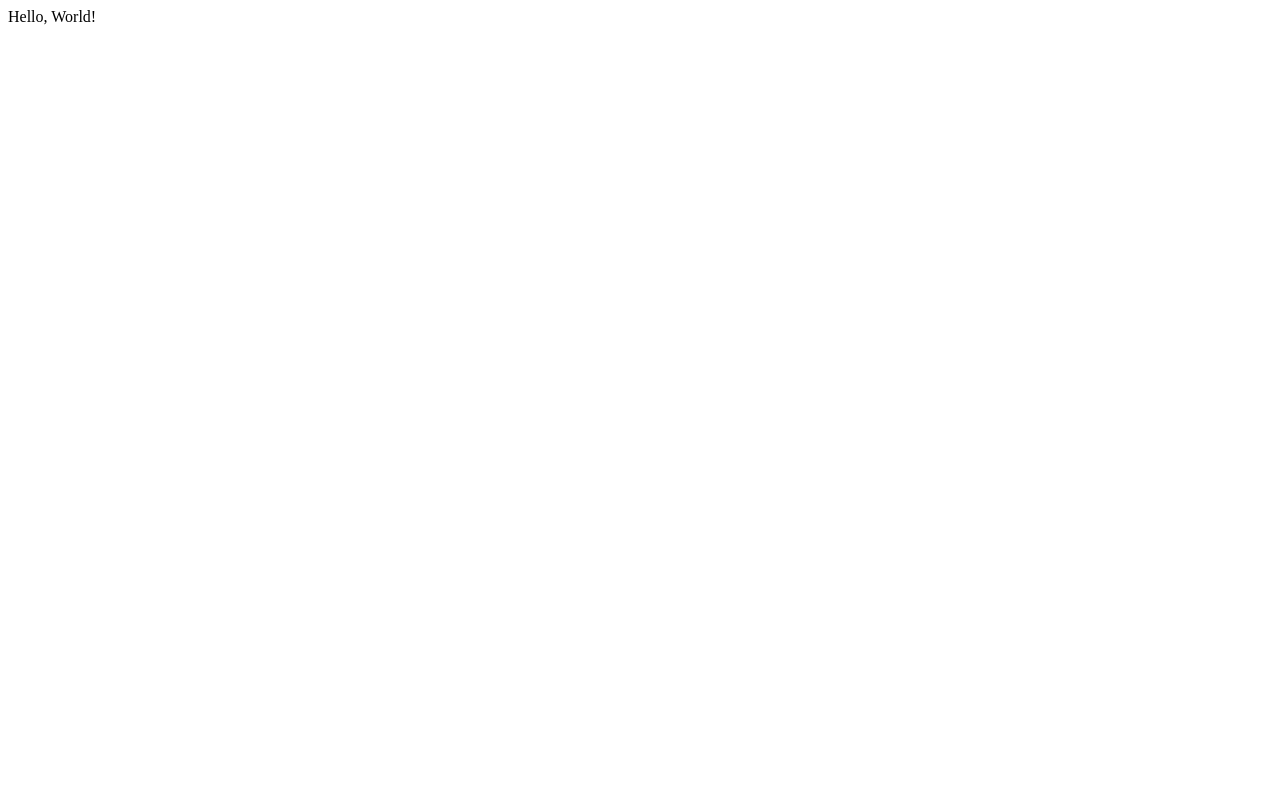
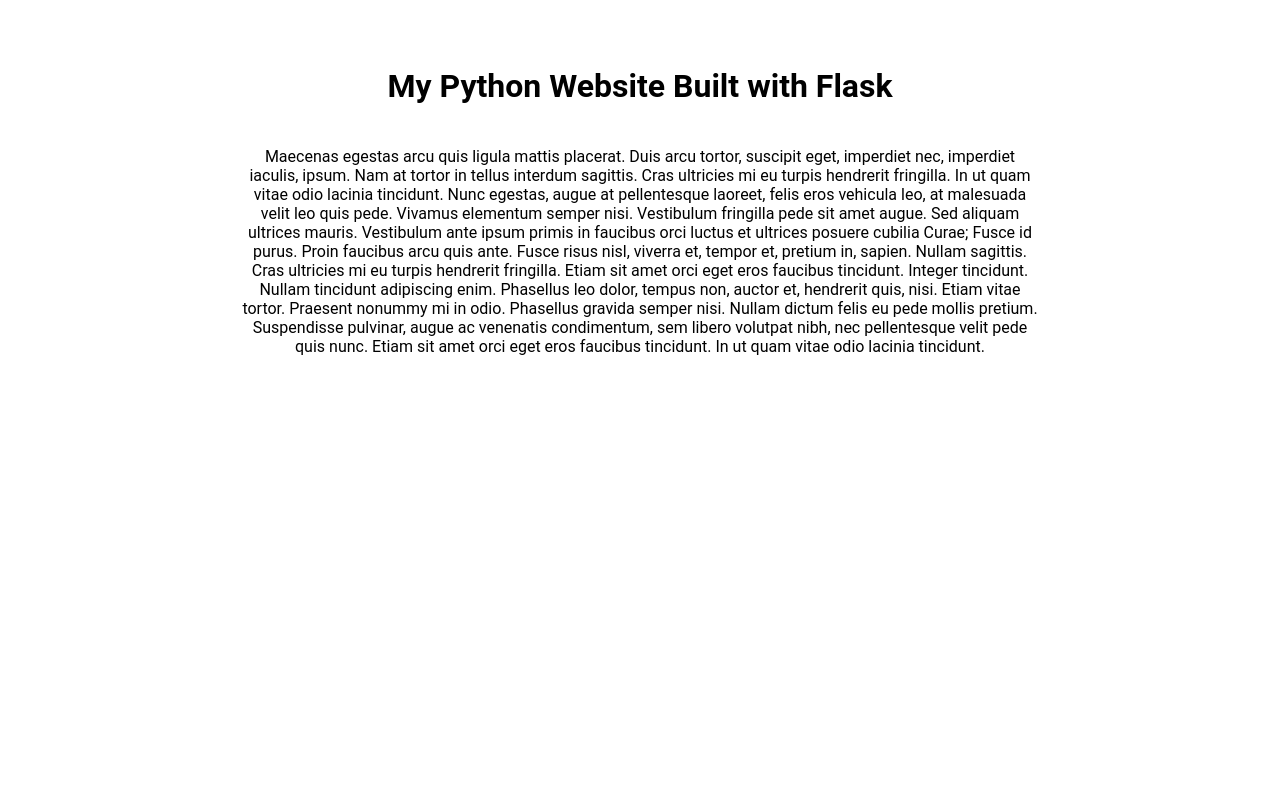
Before and after one commit to rindoshingen/Python-with-Flask, a Flask app: page / in a window 1280 px wide. Before the commit the page is almost empty. Run offline with Flask 3, Linux system fonts and the light colour scheme.

Commit message:
Did some basic styling.

```diff
--- a/app.py
+++ b/app.py
@@ -1,11 +1,11 @@
-from flask import Flask
+from flask import Flask, render_template
 
 app = Flask(__name__)
 
 
 @app.route('/')
 def hello_world():
-  return 'Hello, World!'
+  return render_template('home.html')
 
 
 if __name__ == '__main__':
--- a/templates/home.html
+++ b/templates/home.html
@@ -5,10 +5,53 @@
   <meta http-equiv="X-UA-Compatible" content="IE=edge">
   <meta name="viewport" content="width=device-width, initial-scale=1.0">
   <title>Python with Flask</title>
+  <style>
+    body {
+      font-family: Roboto;
+      font-size: 1rem;
+    }
+
+    .main-content {
+      display: flex;
+      flex-direction: column;
+      justify-content: center;
+      padding: 2rem;
+    }
+
+    .main-inner {
+      margin: 0 auto;
+      width: 800px;
+      display: flex;
+      flex-direction: column;
+      align-items: center;
+    }
+
+    h1 {
+      font-size: 2rem;
+      text-align: center;
+    }
+
+    p {
+      text-align: center;
+    }
+  </style>
 </head>
 <body>
 
-  <h1>My Python Website Built with Flask</h1>
+  <section class="main-content">
+    <div class="main-inner">
+    <h1>My Python Website Built with Flask</h1>
+    <p>Maecenas egestas arcu quis ligula mattis placerat. Duis arcu tortor, suscipit eget, imperdiet nec, imperdiet iaculis, ipsum. Nam at tortor in tellus interdum sagittis. Cras ultricies mi eu turpis hendrerit fringilla. In ut quam vitae odio lacinia tincidunt.
+
+    Nunc egestas, augue at pellentesque laoreet, felis eros vehicula leo, at malesuada velit leo quis pede. Vivamus elementum semper nisi. Vestibulum fringilla pede sit amet augue. Sed aliquam ultrices mauris. Vestibulum ante ipsum primis in faucibus orci luctus et ultrices posuere cubilia Curae; Fusce id purus.
+
+    Proin faucibus arcu quis ante. Fusce risus nisl, viverra et, tempor et, pretium in, sapien. Nullam sagittis. Cras ultricies mi eu turpis hendrerit fringilla. Etiam sit amet orci eget eros faucibus tincidunt.
+
+    Integer tincidunt. Nullam tincidunt adipiscing enim. Phasellus leo dolor, tempus non, auctor et, hendrerit quis, nisi. Etiam vitae tortor. Praesent nonummy mi in odio.
+
+    Phasellus gravida semper nisi. Nullam dictum felis eu pede mollis pretium. Suspendisse pulvinar, augue ac venenatis condimentum, sem libero volutpat nibh, nec pellentesque velit pede quis nunc. Etiam sit amet orci eget eros faucibus tincidunt. In ut quam vitae odio lacinia tincidunt.</p>
+      </div>
+    </section>
 
 </body>
 </html>
```
